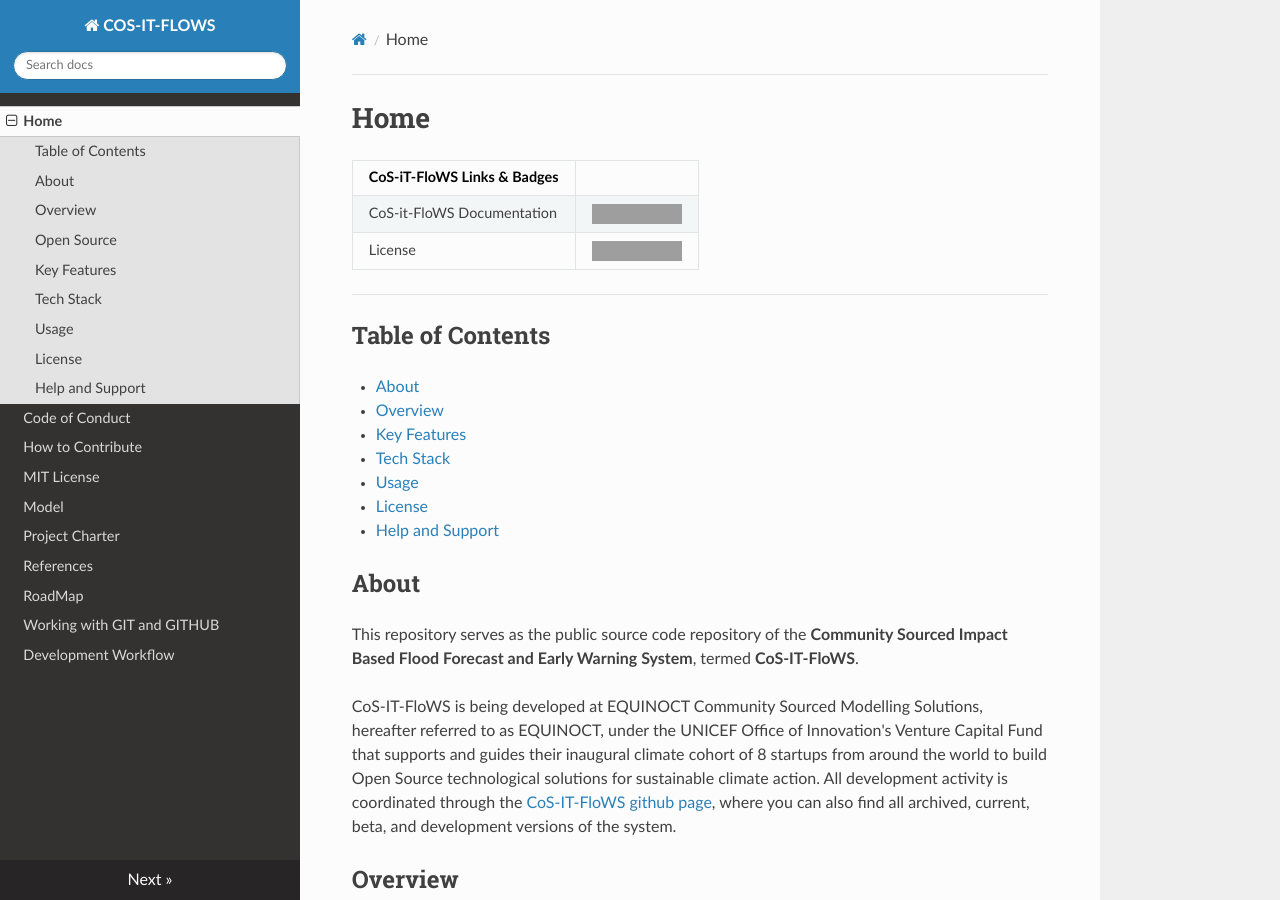
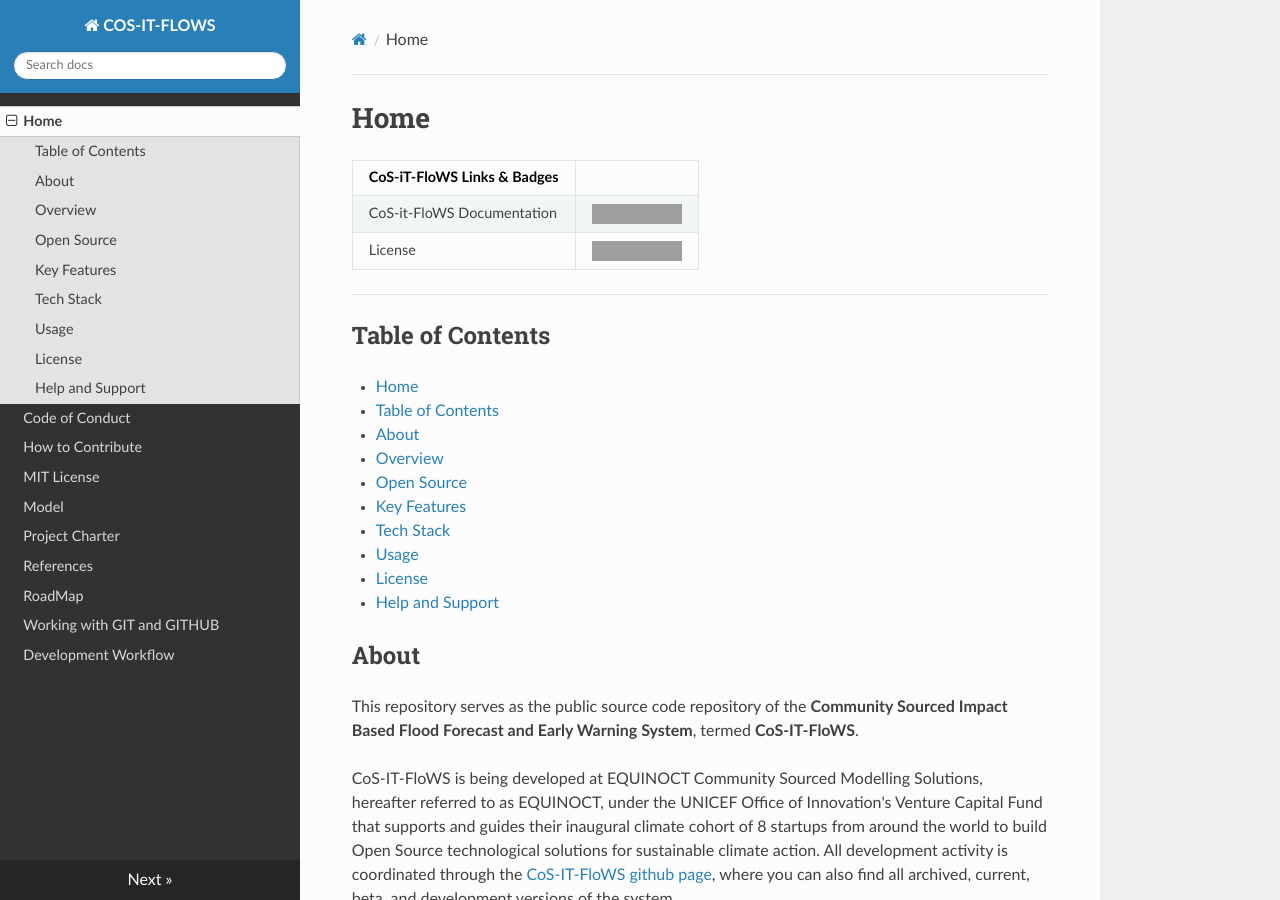
Before and after one commit to COS-IT-FLOWS/COS-IT-FLOWS-Documentation, an MkDocs documentation site: the page built from docs/index.md, in a window 1280 px wide and 900 px high. Built offline with MkDocs 1.6.1, drawn with Linux system fonts in a browser that asks for light colours; nearby versions of some CDN libraries; grey boxes are pictures that could not be loaded.

Commit message:
changed index.md

```diff
--- a/docs/index.md
+++ b/docs/index.md
@@ -3,20 +3,23 @@
 | CoS-iT-FloWS Links & Badges              |                                                                             |
 |------------------------|----------------------------------------------------------------------------------------------------------------------------------------------------------------------------------------------------------|
 | CoS-it-FloWS Documentation      | [![Documentation Status](https://readthedocs.org/projects/cos-it-flows-documentation/badge/?version=latest)](https://cos-it-flows-documentation.readthedocs.io/en/latest/?badge=latest)        |
-| License                | [![GitHub license](https://img.shields.io/badge/license-MIT-blue.svg)](https://raw.githubusercontent.com/UW-Hydro/VIC/master/LICENSE.txt)                                                              |
+| License                | [![GitHub license](https://img.shields.io/badge/license-MIT-blue.svg)](https://raw.githubusercontent.com/COS-IT-FLOWS/cositflows_app/main/LICENSE)                                                              |
 <!-- | Current Release DOI    | [![DOI](https://zenodo.org/badge/7766/UW-Hydro/VIC.svg)](https://zenodo.org/badge/latestdoi/7766/UW-Hydro/VIC) | -->
 
 ----------
 
 ## Table of Contents
 
-+ [About](#about)
-+ [Overview](#overview)
-+ [Key Features](#key-features)
-+ [Tech Stack](#tech-stack)
-+ [Usage](#usage)
-+ [License](#license)
-+ [Help and Support](#help-and-support)
+- [Home](#home)
+  - [Table of Contents](#table-of-contents)
+  - [About](#about)
+  - [Overview](#overview)
+  - [Open Source](#open-source)
+  - [Key Features](#key-features)
+  - [Tech Stack](#tech-stack)
+  - [Usage](#usage)
+  - [License](#license)
+  - [Help and Support](#help-and-support)
 
 ## About
 
```
